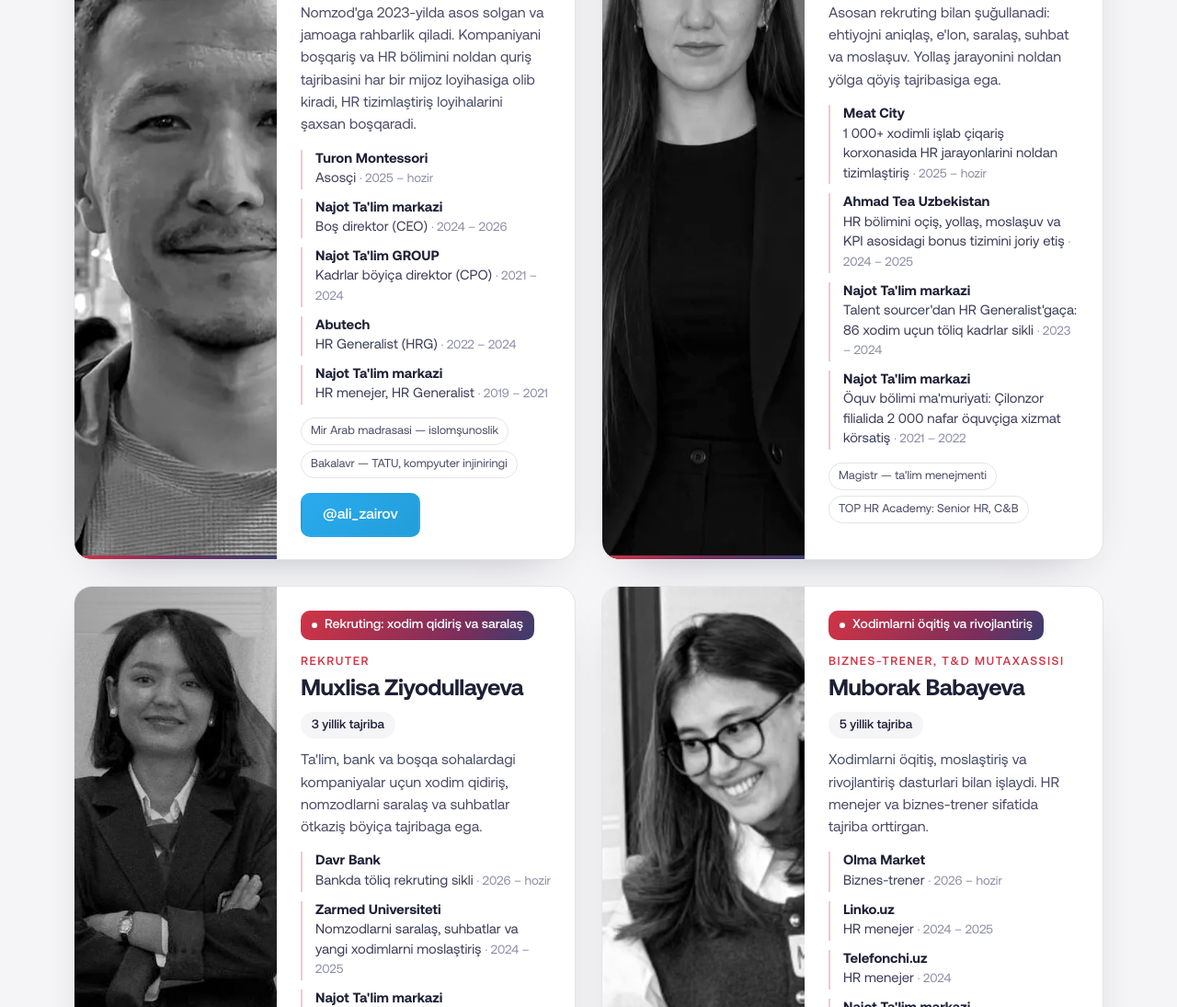
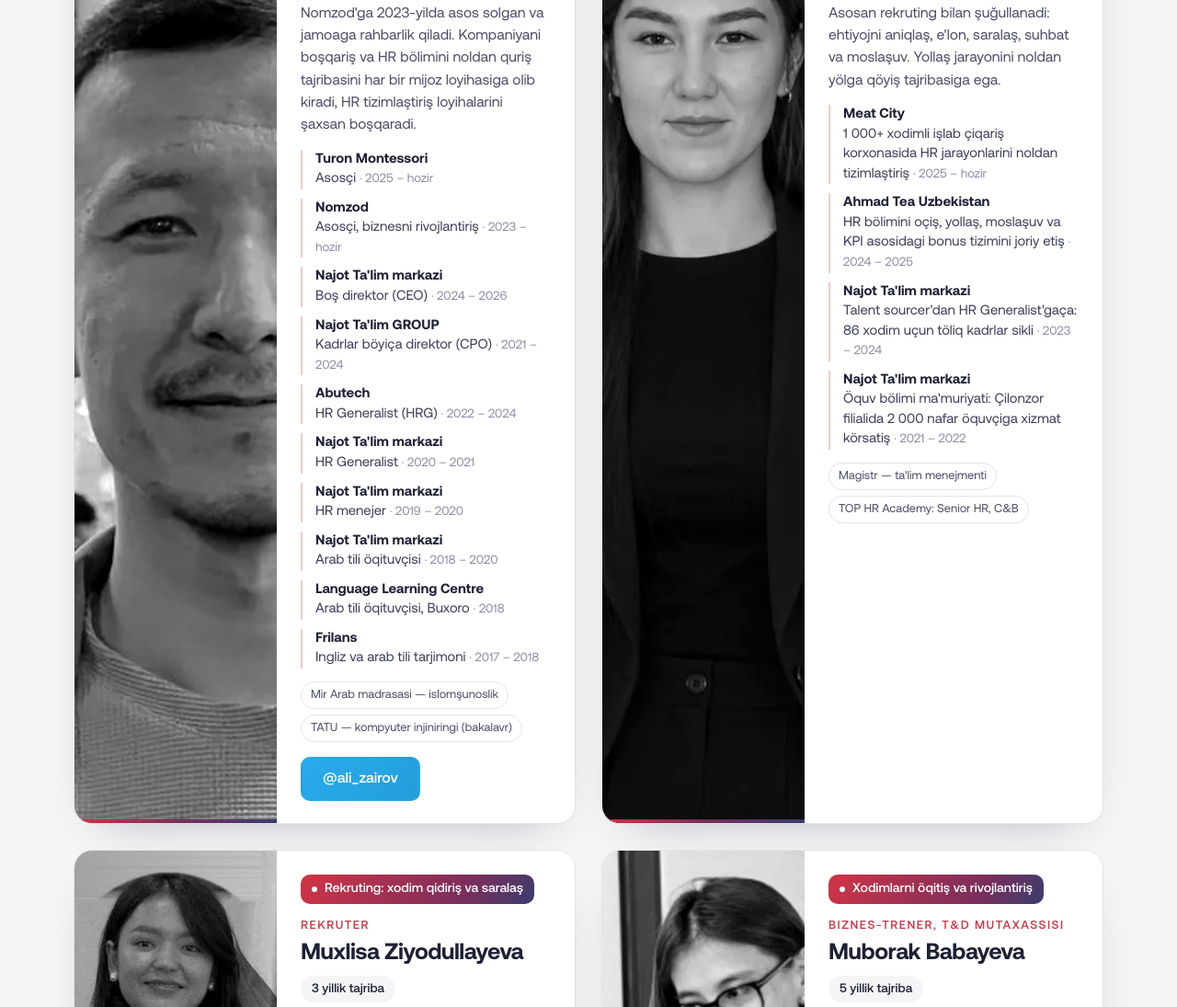
Before and after one commit to alizairov/nomzod-test, a plain HTML site: page site/index.html in a window 1280 px wide. Shown: the part 4162-5257 px from the top of the page at 92% size. Drawn offline with Linux system fonts and the light colour scheme.

Commit message:
Jamoa: Ali — to'liq tajriba va ta'lim
Co-Authored-By: Claude Opus 5.5 <noreply@anthropic.com>
Claude-Session: https://claude.ai/code/session_01Rtc6UA9EmHm2q8zhMxn6CZ

```diff
--- a/site/index.html
+++ b/site/index.html
@@ -171,14 +171,19 @@
           <p class="member__bio">Nomzod'ga 2023-yilda asos solgan va jamoaga rahbarlik qiladi. Kompaniyani boshqarish va HR bo'limini noldan qurish tajribasini har bir mijoz loyihasiga olib kiradi, HR tizimlashtirish loyihalarini shaxsan boshqaradi.</p>
           <ul class="member__list">
             <li><b data-noconv>Turon Montessori</b> Asoschi <span>· 2025 – hozir</span></li>
+            <li><b data-noconv>Nomzod</b> Asoschi, biznesni rivojlantirish <span>· 2023 – hozir</span></li>
             <li><b data-noconv>Najot Ta'lim markazi</b> Bosh direktor (CEO) <span>· 2024 – 2026</span></li>
             <li><b data-noconv>Najot Ta'lim GROUP</b> Kadrlar bo'yicha direktor (CPO) <span>· 2021 – 2024</span></li>
             <li><b data-noconv>Abutech</b> HR Generalist (HRG) <span>· 2022 – 2024</span></li>
-            <li><b data-noconv>Najot Ta'lim markazi</b> HR menejer, HR Generalist <span>· 2019 – 2021</span></li>
+            <li><b data-noconv>Najot Ta'lim markazi</b> HR Generalist <span>· 2020 – 2021</span></li>
+            <li><b data-noconv>Najot Ta'lim markazi</b> HR menejer <span>· 2019 – 2020</span></li>
+            <li><b data-noconv>Najot Ta'lim markazi</b> Arab tili o'qituvchisi <span>· 2018 – 2020</span></li>
+            <li><b data-noconv>Language Learning Centre</b> Arab tili o'qituvchisi, Buxoro <span>· 2018</span></li>
+            <li><b>Frilans</b> Ingliz va arab tili tarjimoni <span>· 2017 – 2018</span></li>
           </ul>
           <ul class="member__tags">
-            <li>Mir Arab madrasasi — islomshunoslik</li>
-            <li>Bakalavr — TATU, kompyuter injiniringi</li>
+            <li><span data-noconv>Mir Arab</span> madrasasi — islomshunoslik</li>
+            <li>TATU — kompyuter injiniringi (bakalavr)</li>
           </ul>
           <a class="btn btn--tg member__tg" href="https://t.me/ali_zairov" target="_blank" rel="noopener"><span data-noconv>@ali_zairov</span></a>
         </div>
```
